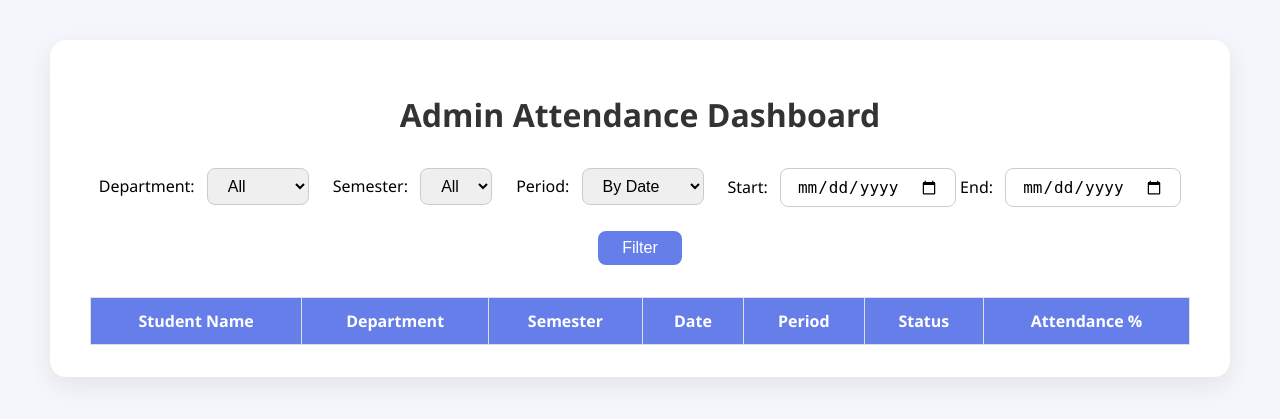
After one commit to P-Shravya/Face_Recognition_Attendance, a Flask app: page /admin_dashboard in a window 1280 px wide. The commit adds this page. Shown: the top 419 px of the page. Run offline with Flask 3, Linux system fonts and the light colour scheme; lists and menus that the app fills with data are empty.

Commit message:
attendance success

```diff
--- a/app.py
+++ b/app.py
@@ -10,6 +10,7 @@ import face_recognition
 import pickle
 import numpy as np
 from datetime import datetime
+from admin_app import admin_bp
 
 app = Flask(__name__, template_folder='templates')
 app.secret_key = 'your-secret-key-here'  # Required for session
@@ -303,13 +304,15 @@ EMAIL_REGEX = r'^[\w\.-]+@[\w\.-]+\.\w+$'
 
 def get_department_schedule(department):
     department = department.upper()
-    if department == 'CME':
+
+    # Handle both full names and abbreviations
+    if department == 'CME' or department == 'COMPUTER ENGINEERING':
         return subject_schedule_CME
-    elif department == 'AIML':
+    elif department == 'AIML' or department == 'ARTIFICIAL INTELLIGENCE & MACHINE LEARNING':
         return subject_schedule_AI_DS
-    elif department == 'IT':
+    elif department == 'IT' or department == 'INFORMATION TECHNOLOGY':
         return subject_schedule_IT
-    elif department == 'CSE':
+    elif department == 'CSE' or department == 'COMPUTER SCIENCE & ENGINEERING':
         return subject_schedule_CSE
     return None
 
@@ -489,27 +492,21 @@ def get_subjects():
     if not current_subject:
         print("[DEBUG] No current subject found.")
         return jsonify({"subjects": []})
-    table_name = f"attendance_{department}_{semester}"
+
+    current_date = datetime.now().strftime('%Y-%m-%d')
     current_day = datetime.now().strftime('%A')
-    current_date = datetime.now().date()
-    query = f"""
-    SELECT DISTINCT Subject, Time_slot
-    FROM {table_name}
-    WHERE Subject = %s AND Time_slot = %s AND Day = %s AND Date = %s
-    """
-    try:
-        cursor.execute(query, (current_subject, time_slot, current_day, current_date))
-        subjects = cursor.fetchall()
-        print(f"[DEBUG] Subjects fetched: {subjects}")
-        return jsonify({
-            "subjects": [
-                {"Subject": subject[0], "Time_slot": subject[1]}
-                for subject in subjects
-            ]
-        })
-    except mysql.connector.Error as e:
-        print(f"[DEBUG] MySQL error: {e}")
-        return jsonify({"error": str(e)}), 500
+
+    # Return the current subject based on schedule, not from database
+    return jsonify({
+        "subjects": [
+            {
+                "Subject": current_subject,
+                "Time_slot": time_slot,
+                "Date": current_date,
+                "Day": current_day
+            }
+        ]
+    })
 
 @app.route('/mark_attendance', methods=['POST'])
 def mark_attendance():
@@ -528,18 +525,22 @@ def mark_attendance():
     print(f"[DEBUG] Current day: {current_day}")
     current_date = datetime.now().date()
     print(f"[DEBUG] Current date: {current_date}")
+
     # Process face image
     image_data = image_data.split(',')[1]
     image_bytes = base64.b64decode(image_data)
     np_img = np.frombuffer(image_bytes, np.uint8)
     img = cv2.imdecode(np_img, cv2.IMREAD_COLOR)
+
     # Generate face encoding
     face_locations = face_recognition.face_locations(img)
     print(f"[DEBUG] Face locations found: {face_locations}")
     if len(face_locations) == 0:
         print("[DEBUG] No face detected in image.")
         return jsonify({"success": False, "message": "No face detected"})
+
     current_encoding = face_recognition.face_encodings(img, face_locations)[0]
+
     # Get stored face encoding
     cursor.execute("SELECT Face_encoded FROM students WHERE Student_id = %s", (student_id,))
     result = cursor.fetchone()
@@ -547,44 +548,90 @@ def mark_attendance():
     if not result:
         print("[DEBUG] Student not found in database.")
         return jsonify({"success": False, "message": "Student not found"})
+
     stored_encoding = np.frombuffer(result[0])
+
     # Compare face encodings
     match = face_recognition.compare_faces([stored_encoding], current_encoding, tolerance=0.6)[0]
     print(f"[DEBUG] Face match result: {match}")
     if not match:
         print("[DEBUG] Face verification failed.")
         return jsonify({"success": False, "message": "Face verification failed"})
-    table_name = f"attendance_{department}_{semester}"
-    # Check if attendance record exists for this student, date, subject, time slot, and day
-    select_query = f"""
-    SELECT 1 FROM {table_name} WHERE Student_id = %s AND Subject = %s AND Date = %s AND Time_slot = %s AND Day = %s
-    """
+
+    # Get current subject from schedule
     schedule = get_department_schedule(department)
     current_hour = int(time_slot.split(':')[0])
     current_subject = get_current_subject(schedule, current_hour)
-    cursor.execute(select_query, (student_id, current_subject, current_date, time_slot, current_day))
-    exists = cursor.fetchone()
-    if not exists:
-        # Insert a new attendance record for this student, subject, date, time slot, and day
-        insert_query = f"""
-        INSERT INTO {table_name} (Date, Student_id, Subject, Time_slot, Day, Status)
-        VALUES (%s, %s, %s, %s, %s, %s)
+
+    if not current_subject:
+        print("[DEBUG] No current subject found.")
+        return jsonify({"success": False, "message": "No class scheduled at this time"})
+
+    table_name = f"attendance_{get_department_table_name(department)}_{semester}"
+
+    try:
+        # Check if attendance record exists for this student, date, subject, time slot, and day
+        select_query = f"""
+        SELECT 1 FROM {table_name}
+        WHERE Student_id = %s AND Subject = %s AND Date = %s AND Time_slot = %s AND Day = %s
         """
-        cursor.execute(insert_query, (current_date, student_id, current_subject, time_slot, current_day, False))
+        cursor.execute(select_query, (student_id, current_subject, current_date, time_slot, current_day))
+        exists = cursor.fetchone()
+
+        if not exists:
+            # Insert a new attendance record for this student, subject, date, time slot, and day
+            insert_query = f"""
+            INSERT INTO {table_name} (Date, Student_id, Subject, Time_slot, Day, Status)
+            VALUES (%s, %s, %s, %s, %s, %s)
+            """
+            cursor.execute(insert_query, (current_date, student_id, current_subject, time_slot, current_day, True))
+            print(f"[DEBUG] New attendance record created for student {student_id}")
+        else:
+            # Update existing attendance record to mark as present
+            update_query = f"""
+            UPDATE {table_name}
+            SET Status = TRUE
+            WHERE Student_id = %s AND Subject = %s AND Date = %s AND Time_slot = %s AND Day = %s
+            """
+            cursor.execute(update_query, (student_id, current_subject, current_date, time_slot, current_day))
+            print(f"[DEBUG] Existing attendance record updated for student {student_id}")
+
         db.commit()
-    # Mark attendance (set Status = TRUE)
-    update_query = f"""
-    UPDATE {table_name}
-    SET Status = TRUE
-    WHERE Student_id = %s AND Subject = %s AND Date = %s AND Time_slot = %s AND Day = %s
-    """
-    cursor.execute(update_query, (student_id, current_subject, current_date, time_slot, current_day))
-    db.commit()
-    print(f"[DEBUG] Attendance marked for student {student_id}, subject {current_subject}, date {current_date}, time_slot {time_slot}, day {current_day}")
-    return jsonify({
-        "success": True,
-        "marked_subjects": [current_subject]
-    })
+        print(f"[DEBUG] Attendance marked successfully for student {student_id}, subject {current_subject}, date {current_date}, time_slot {time_slot}, day {current_day}")
+
+        return jsonify({
+            "success": True,
+            "marked_subjects": [current_subject]
+        })
+
+    except mysql.connector.Error as e:
+        print(f"[DEBUG] Database error: {e}")
+        db.rollback()
+        return jsonify({"success": False, "message": f"Database error: {str(e)}"}), 500
+    except Exception as e:
+        print(f"[DEBUG] Unexpected error: {e}")
+        db.rollback()
+        return jsonify({"success": False, "message": f"Unexpected error: {str(e)}"}), 500
+
+def get_department_table_name(department):
+    """Convert department name to table name format"""
+    department = department.upper()
+    if department == 'INFORMATION TECHNOLOGY':
+        return 'IT'
+    elif department == 'COMPUTER SCIENCE & ENGINEERING':
+        return 'CSE'
+    elif department == 'ARTIFICIAL INTELLIGENCE & MACHINE LEARNING':
+        return 'AI_DS'
+    elif department == 'COMPUTER ENGINEERING':
+        return 'CME'
+    elif department == 'ELECTRONICS & COMMUNICATION ENGINEERING':
+        return 'ECE'
+    elif department == 'ELECTRICAL & ELECTRONICS ENGINEERING':
+        return 'EEE'
+    else:
+        return department  # Return as is if it's already an abbreviation
+
+app.register_blueprint(admin_bp)
 
 if __name__ == '__main__':
     app.run(debug=True, host='0.0.0.0', port=5000)
--- /dev/null
+++ b/templates/admin_dashboard.html
@@ -0,0 +1,170 @@
+<!DOCTYPE html>
+<html lang="en">
+<head>
+  <meta charset="UTF-8" />
+  <meta name="viewport" content="width=device-width, initial-scale=1.0" />
+  <title>Admin Dashboard</title>
+  <style>
+    body {
+      background: #f4f6fb;
+      font-family: 'Segoe UI', sans-serif;
+      margin: 0;
+      padding: 0;
+    }
+    .dashboard-container {
+      max-width: 1100px;
+      margin: 40px auto;
+      background: #fff;
+      border-radius: 1rem;
+      box-shadow: 0 8px 24px rgba(0,0,0,0.08);
+      padding: 2rem 2.5rem;
+    }
+    h1 {
+      text-align: center;
+      color: #333;
+      margin-bottom: 2rem;
+    }
+    .filters {
+      display: flex;
+      flex-wrap: wrap;
+      gap: 1.5rem;
+      margin-bottom: 2rem;
+      justify-content: center;
+    }
+    .filters select, .filters input {
+      padding: 0.5rem 1rem;
+      border-radius: 0.5rem;
+      border: 1px solid #ccc;
+      font-size: 1rem;
+    }
+    .filters label {
+      font-weight: 500;
+      margin-right: 0.5rem;
+    }
+    .attendance-table {
+      width: 100%;
+      border-collapse: collapse;
+      margin-top: 2rem;
+    }
+    .attendance-table th, .attendance-table td {
+      border: 1px solid #e0e0e0;
+      padding: 0.75rem 1rem;
+      text-align: center;
+    }
+    .attendance-table th {
+      background: #667eea;
+      color: #fff;
+    }
+    .attendance-table tr:nth-child(even) {
+      background: #f9f9f9;
+    }
+    .filter-btn {
+      background: #667eea;
+      color: #fff;
+      border: none;
+      border-radius: 0.5rem;
+      padding: 0.5rem 1.5rem;
+      font-size: 1rem;
+      cursor: pointer;
+      transition: background 0.3s;
+    }
+    .filter-btn:hover {
+      background: #5a67d8;
+    }
+  </style>
+</head>
+<body>
+  <div class="dashboard-container">
+    <h1>Admin Attendance Dashboard</h1>
+    <div class="filters">
+      <div>
+        <label for="department">Department:</label>
+        <select id="department">
+          <option value="">All</option>
+          <option value="CSE">CSE</option>
+          <option value="ECE">ECE</option>
+          <option value="EEE">EEE</option>
+          <option value="MECH">MECH</option>
+          <option value="CIVIL">CIVIL</option>
+        </select>
+      </div>
+      <div>
+        <label for="semester">Semester:</label>
+        <select id="semester">
+          <option value="">All</option>
+          <option value="1">1</option>
+          <option value="2">2</option>
+          <option value="3">3</option>
+          <option value="4">4</option>
+          <option value="5">5</option>
+          <option value="6">6</option>
+          <option value="7">7</option>
+          <option value="8">8</option>
+        </select>
+      </div>
+      <div>
+        <label for="period">Period:</label>
+        <select id="period">
+          <option value="date">By Date</option>
+          <option value="week">By Week</option>
+          <option value="month">By Month</option>
+        </select>
+      </div>
+      <div id="date-range-fields">
+        <label for="start">Start:</label>
+        <input type="date" id="start" />
+        <label for="end">End:</label>
+        <input type="date" id="end" />
+      </div>
+      <button class="filter-btn" onclick="fetchAttendanceLogs()">Filter</button>
+    </div>
+    <table class="attendance-table">
+      <thead>
+        <tr>
+          <th>Student Name</th>
+          <th>Department</th>
+          <th>Semester</th>
+          <th>Date</th>
+          <th>Period</th>
+          <th>Status</th>
+          <th>Attendance %</th>
+        </tr>
+      </thead>
+      <tbody id="attendanceBody">
+        <!-- Attendance logs will be inserted here -->
+      </tbody>
+    </table>
+  </div>
+  <script>
+    function fetchAttendanceLogs() {
+      const department = document.getElementById('department').value;
+      const semester = document.getElementById('semester').value;
+      const period = document.getElementById('period').value;
+      const start = document.getElementById('start').value;
+      const end = document.getElementById('end').value;
+      let url = `/api/admin/attendance_logs?department=${department}&semester=${semester}&period=${period}&start=${start}&end=${end}`;
+      fetch(url)
+        .then(res => res.json())
+        .then(data => {
+          const tbody = document.getElementById('attendanceBody');
+          tbody.innerHTML = '';
+          if (data.logs && data.logs.length > 0) {
+            data.logs.forEach(log => {
+              tbody.innerHTML += `<tr>
+                <td>${log.student_name}</td>
+                <td>${log.department}</td>
+                <td>${log.semester}</td>
+                <td>${log.date}</td>
+                <td>${log.period}</td>
+                <td>${log.status}</td>
+                <td>${log.attendance_percent || '-'}</td>
+              </tr>`;
+            });
+          } else {
+            tbody.innerHTML = '<tr><td colspan="7">No records found.</td></tr>';
+          }
+        });
+    }
+  </script>
+</body>
+</html>
```
Also changed, not shown: add_admin.py (added, +38 -0 lines), admin_app.py (added, +248 -0 lines), setup_database.sql (+7 -0 lines), templates/dashboard.html (+22 -2 lines), templates/login.html (+9 -3 lines).
